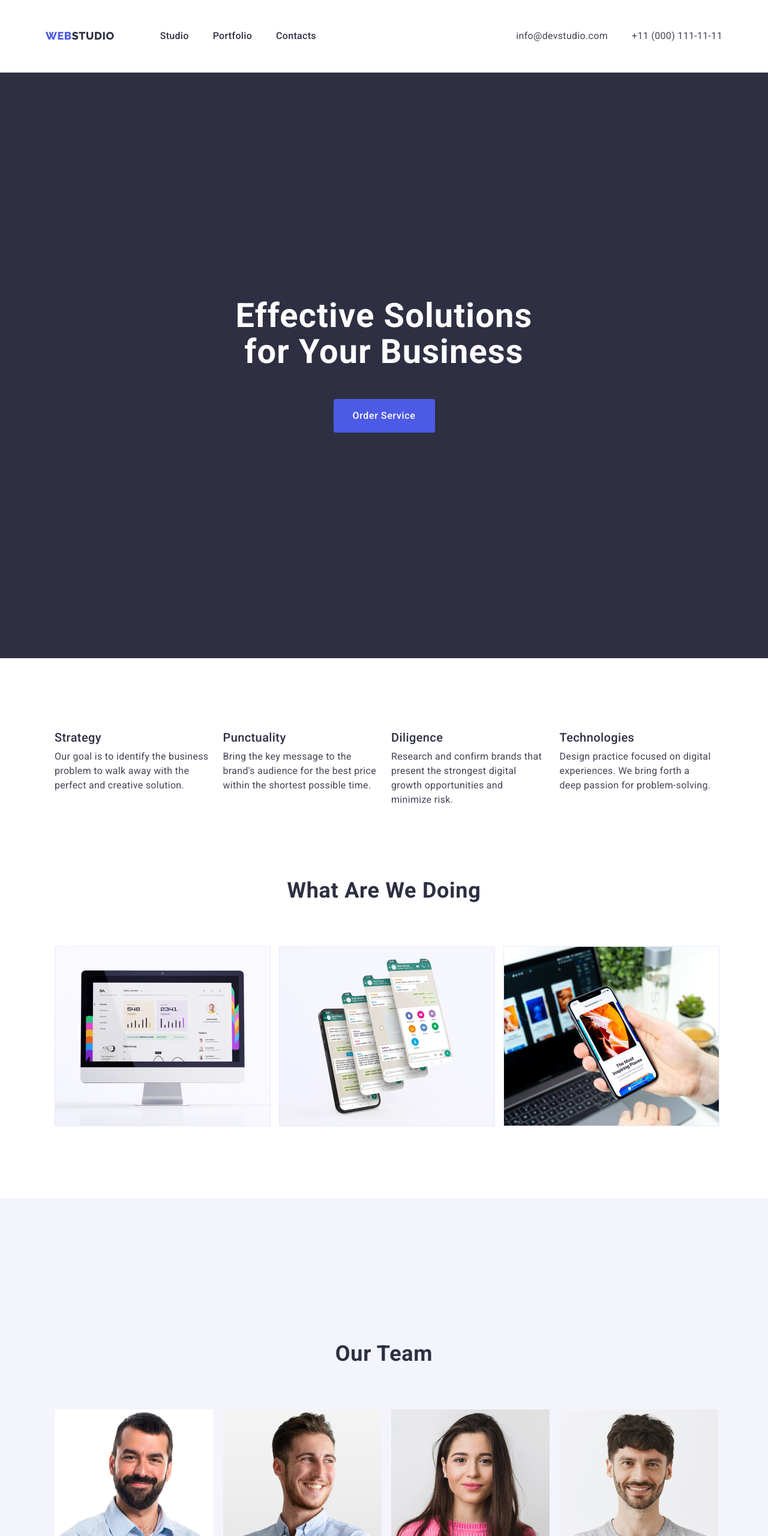
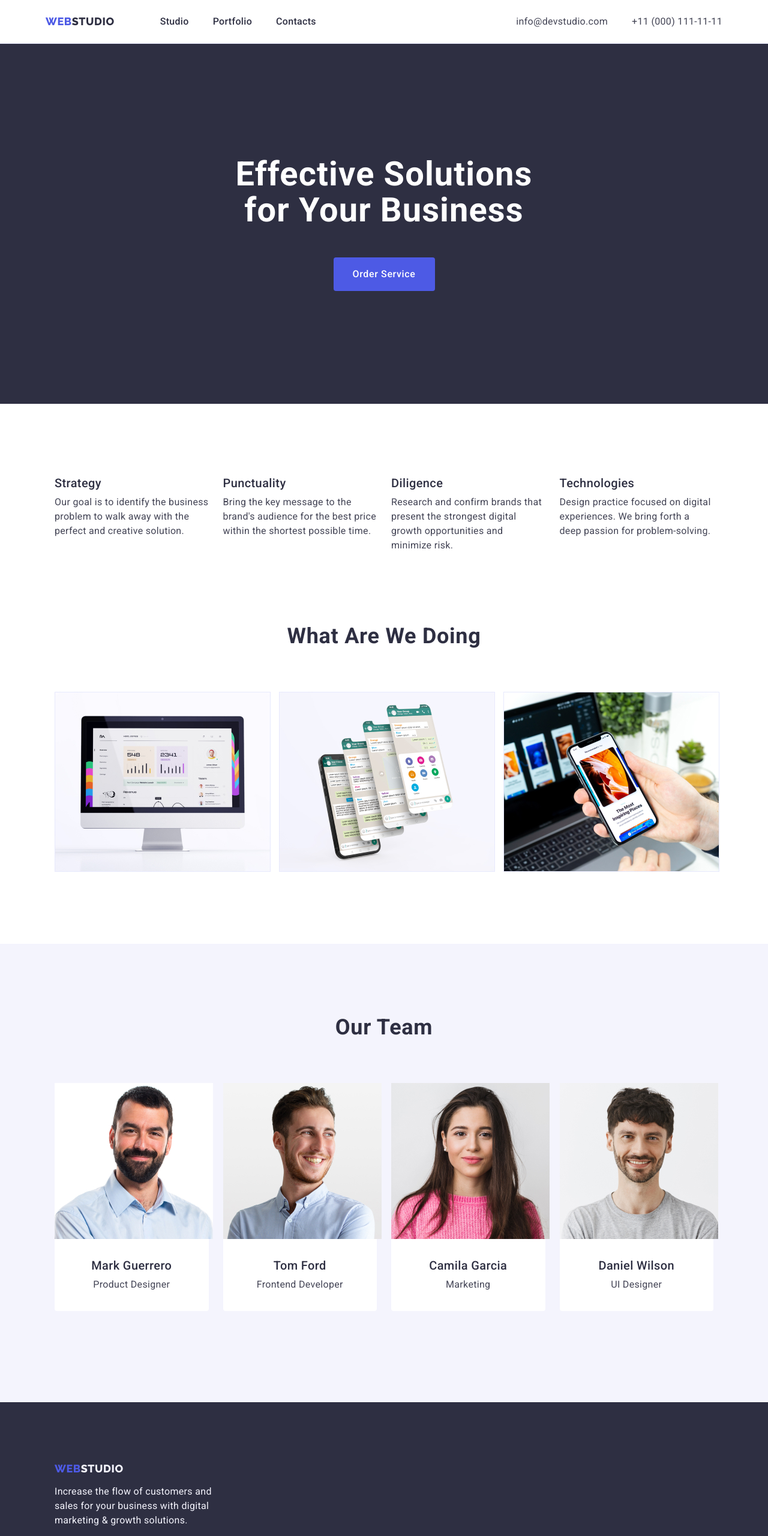
Before and after one commit to NataliiaShah/goit-markup-hw-03, a plain HTML site: page index.html in a window 1280 px wide. Shown: the top 2560 px of the page at 60% size. Drawn offline with nearby package versions, Linux system fonts and the light colour scheme.

Commit message:
correction

```diff
--- a/css/styles.css
+++ b/css/styles.css
@@ -30,7 +30,6 @@ img {
 /**-------------- HEADER --------------*/
 
 .header {
-    padding-top: 24px;
     border-bottom: 1px solid #e7e9fc;
 
 }
@@ -83,9 +82,9 @@ img {
 .header-list {
     display: flex;
     gap: 40px;
-    padding-top: 24px;
-    padding-bottom: 24px;
+
 }
+
 
 .header-navigation {
     display: flex;
@@ -147,12 +146,6 @@ img {
     padding-bottom: 188px;
 }
 
-.main-container {
-    display: flex;
-    flex-direction: column;
-    padding-bottom: 188px;
-}
-
 .main-section-title {
         font-weight: 700;
         font-size: 56px;
@@ -165,7 +158,6 @@ img {
         color: #FFFFFF;
         margin-bottom: 88px;
         max-width: 496px;
-        padding-top: 188px;
         margin: 0 auto;
         margin-bottom: 48px;
 
@@ -321,7 +313,6 @@ color: var(--titel-color);
 
         /* NAVY BLUE */
         color: var(--titel-color);
-        padding-top: 120px;
         margin-bottom: 72px;
 }
 
@@ -358,7 +349,7 @@ color: var(--titel-color);
 
         /* SLATE */
         color: #434455;
-        padding-bottom: 32px;
+
 
 }
 
@@ -379,7 +370,7 @@ color: var(--titel-color);
 
     /* CLOUD */
     color: #F4F4FD;
-    margin-top: 16px;
+
     max-width: 264px;
 }
 
@@ -417,10 +408,7 @@ color: var(--titel-color);
  }
 
 .header {
-    padding-top: 24px;
-    padding-bottom: 24px;
     border-bottom: 1px solid #e7e9fc;
-
 
 }
 
@@ -431,11 +419,6 @@ color: var(--titel-color);
 
 .header-navigation-portfolio {
     display: flex;
-}
-
-.header-address {
-    font-style: normal;
-
 }
 
 .header-portfolio-address-list {
@@ -613,20 +596,3 @@ text-decoration: none;
         /* SLATE */
         color: #434455;
 }
-
-/**-------------- FOOTER PORTFOLIO --------------*/
-
-
-
-.footer-text {
-        font-weight: 400;
-        font-size: 16px;
-        line-height: 1.5;
-        /* or 150% */
-        letter-spacing: 0.02em;
-
-        /* CLOUD */
-        color: #F4F4FD;
-}
-
-.footer { background-color:#2E2F42;}
```
